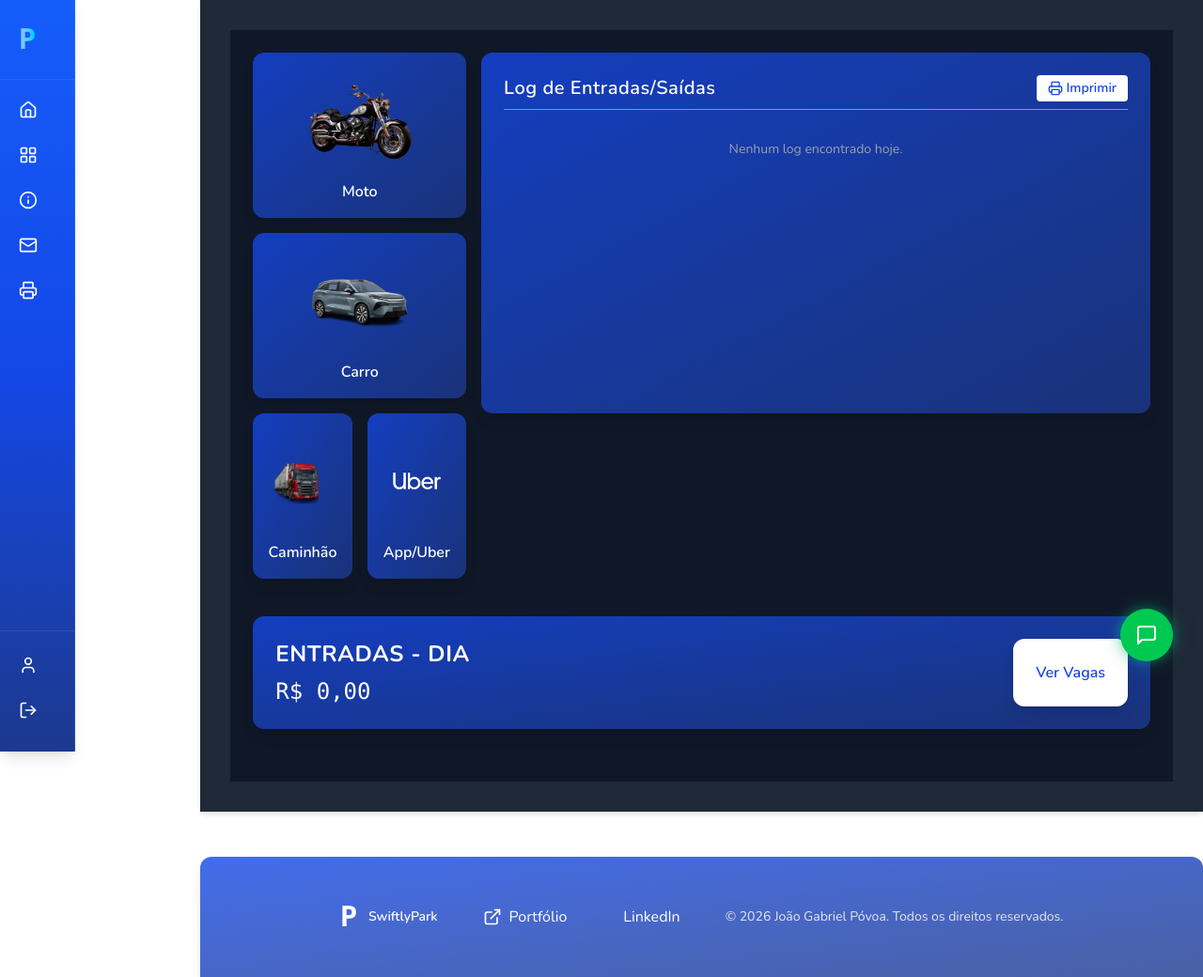
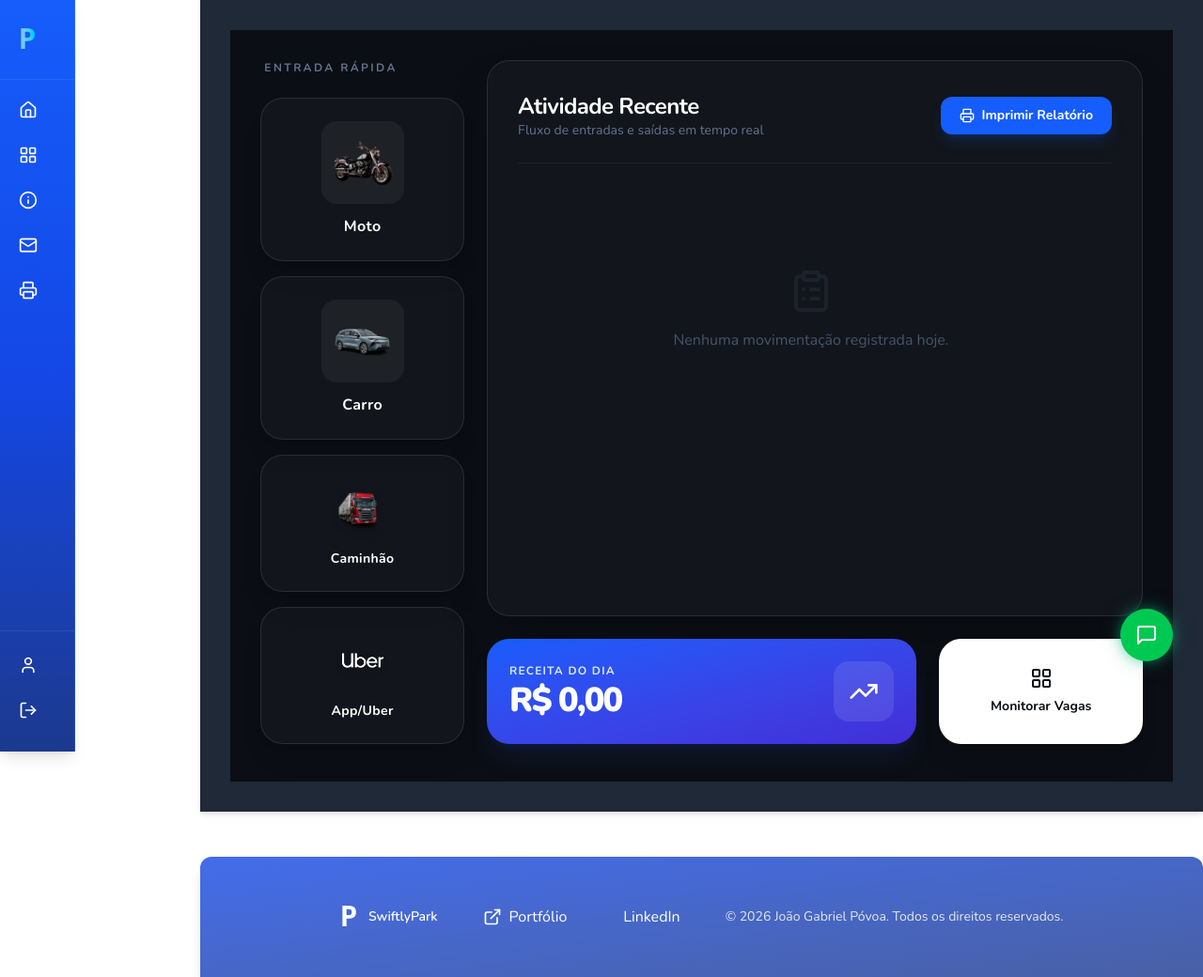
Before and after one commit to gabrielpovoa/swiftlypark, a PHP site: page / in a window 1280 px wide. Shown: the whole page at 94% size. Run offline with PHP 8.4, Linux system fonts and the light colour scheme; the visitor is signed in with stand-in values (Sample User, id 1); tables that the repository leaves empty hold one stand-in row (values such as "Sample post"); some libraries are stand-ins or nearby versions.

Commit message:
FEAT: New Layout in homedash and fixing btn print-logs

```diff
--- a/app/views/HomeDash/homedash.php
+++ b/app/views/HomeDash/homedash.php
@@ -1,117 +1,129 @@
 <?php $this->partial('head', ['title' => $title]); ?>
 
-<section class="p-6 flex flex-col gap-6 min-h-screen w-full bg-gray-900">
+<section class="min-h-screen w-full bg-[#0b0e14] text-slate-300 p-4 md:p-8">
 
-    <div class="grid grid-cols-1 lg:grid-cols-4 gap-4">
+    <div class="max-w-7xl mx-auto grid grid-cols-1 lg:grid-cols-12 gap-6">
 
-        <!-- Coluna Veículos -->
-        <div class="flex flex-col gap-4 lg:col-span-1">
+        <aside class="lg:col-span-3 flex flex-col gap-4">
+            <h2 class="text-xs font-bold uppercase tracking-[0.2em] text-slate-500 mb-2 ml-1">Entrada Rápida</h2>
 
-            <!-- Moto -->
+            <div class="grid grid-cols-2 lg:grid-cols-1 gap-4">
                 <a href="/vacancy/apply?type=moto"
-               class="flex flex-col items-center justify-center bg-gradient-to-br from-blue-700/80 to-blue-900/80
-                      rounded-xl shadow-lg p-4 hover:scale-105 transition-transform duration-300 cursor-pointer">
-                <img src="/images/moto.png" alt="Moto" class="w-28 h-28 object-contain mb-2"/>
-                <span class="text-white font-semibold">Moto</span>
+                   class="group flex flex-col items-center justify-center bg-white/[0.03] border border-white/10 rounded-3xl p-6 transition-all duration-300 hover:bg-blue-600 hover:border-blue-400 hover:-translate-y-1 shadow-xl">
+                    <div class="p-3 bg-white/5 rounded-2xl mb-3 group-hover:bg-white/20 transition-colors">
+                        <img src="/images/moto.png" alt="Moto" class="w-16 h-16 object-contain"/>
+                    </div>
+                    <span class="text-white font-bold tracking-wide">Moto</span>
                 </a>
 
-            <!-- Carro -->
                 <a href="/vacancy/apply?type=carro"
-               class="flex flex-col items-center justify-center bg-gradient-to-br from-blue-700/80 to-blue-900/80
-                      rounded-xl shadow-lg p-4 hover:scale-105 transition-transform duration-300 cursor-pointer">
-                <img src="/images/car.png" alt="Carro" class="w-28 h-28 object-contain mb-2"/>
-                <span class="text-white font-semibold">Carro</span>
+                   class="group flex flex-col items-center justify-center bg-white/[0.03] border border-white/10 rounded-3xl p-6 transition-all duration-300 hover:bg-blue-600 hover:border-blue-400 hover:-translate-y-1 shadow-xl">
+                    <div class="p-3 bg-white/5 rounded-2xl mb-3 group-hover:bg-white/20 transition-colors">
+                        <img src="/images/car.png" alt="Carro" class="w-16 h-16 object-contain"/>
+                    </div>
+                    <span class="text-white font-bold tracking-wide">Carro</span>
                 </a>
 
-            <!-- Caminhão + App/Uber lado a lado -->
-            <div class="flex gap-4">
-
-                <!-- Caminhão -->
                 <a href="/vacancy/apply?type=caminhao"
-                   class="flex flex-col items-center justify-center bg-gradient-to-br from-blue-700/80 to-blue-900/80
-                          rounded-xl shadow-lg p-4 hover:scale-105 transition-transform duration-300 flex-1 cursor-pointer">
-                    <img src="/images/truck.png" alt="Caminhão" class="w-28 h-28 object-contain mb-2"/>
-                    <span class="text-white font-semibold">Caminhão</span>
+                   class="group flex flex-col items-center justify-center bg-white/[0.03] border border-white/10 rounded-3xl p-6 transition-all duration-300 hover:bg-blue-600 hover:border-blue-400 hover:-translate-y-1 shadow-xl">
+                    <img src="/images/truck.png" alt="Caminhão" class="w-16 h-16 object-contain mb-3 drop-shadow-lg"/>
+                    <span class="text-white font-bold tracking-wide text-sm">Caminhão</span>
                 </a>
 
-                <!-- App/Uber -->
                 <a href="/vacancy/apply?type=app"
-                   class="flex flex-col items-center justify-center bg-gradient-to-br from-blue-700/80 to-blue-900/80
-                          rounded-xl shadow-lg p-4 hover:scale-105 transition-transform duration-300 flex-1 cursor-pointer">
-                    <img src="/images/uber.png" alt="App/Uber" class="w-28 h-28 object-contain mb-2"/>
-                    <span class="text-white font-semibold">App/Uber</span>
+                   class="group flex flex-col items-center justify-center bg-white/[0.03] border border-white/10 rounded-3xl p-6 transition-all duration-300 hover:bg-blue-600 hover:border-blue-400 hover:-translate-y-1 shadow-xl">
+                    <img src="/images/uber.png" alt="App/Uber" class="w-16 h-16 object-contain mb-3 drop-shadow-lg"/>
+                    <span class="text-white font-bold tracking-wide text-sm">App/Uber</span>
+                </a>
+            </div>
+        </aside>
+
+        <main class="lg:col-span-9 flex flex-col gap-6">
+
+            <div class="flex-grow bg-white/[0.03] border border-white/10 rounded-3xl p-8 shadow-2xl flex flex-col min-h-[500px]">
+
+                <div class="flex flex-col md:flex-row justify-between items-start md:items-center gap-4 mb-8 border-b border-white/5 pb-6">
+                    <div>
+                        <h2 class="text-2xl font-bold text-white tracking-tight">Atividade Recente</h2>
+                        <p class="text-sm text-slate-500">Fluxo de entradas e saídas em tempo real</p>
+                    </div>
+
+                    <button id="btn-print-logs"
+                            class="js-print-logs flex items-center gap-2 px-5 py-2.5 bg-blue-600 hover:bg-blue-500 text-white text-sm font-bold rounded-xl transition-all shadow-lg shadow-blue-600/20 active:scale-95">
+                        <i data-lucide="printer" class="w-4 h-4"></i>
+                        Imprimir Relatório
+                    </button>
+                </div>
+
+                <div class="overflow-y-auto pr-2 custom-scrollbar">
+                    <?php if (!empty($logEntry)): ?>
+                        <div class="space-y-3">
+                            <?php foreach ($logEntry as $log):
+                                $isEntrada = $log['tipo'] === 'entrada';
+                                $tipoVeiculo = trim(strtolower($log['tipo_veiculo'] ?? 'carro'));
+                                $icons = ['moto' => 'bike', 'caminhao' => 'truck', 'app' => 'smartphone', 'carro' => 'car'];
+                                $iconName = $icons[$tipoVeiculo] ?? 'car';
+                                ?>
+                                <div class="flex items-center justify-between p-4 bg-white/[0.02] border border-white/5 rounded-2xl hover:bg-white/[0.05] transition-colors">
+                                    <div class="flex items-center gap-4">
+                                        <div class="p-3 rounded-xl <?= $isEntrada ? 'bg-emerald-500/10 text-emerald-500' : 'bg-rose-500/10 text-rose-500' ?>">
+                                            <i data-lucide="<?= $iconName ?>" class="w-5 h-5"></i>
+                                        </div>
+                                        <div>
+                                            <div class="flex items-center gap-2">
+                                                <span class="text-lg font-mono font-black text-white"><?= strtoupper($log['placa']) ?></span>
+                                                <span class="text-[10px] uppercase font-bold px-2 py-0.5 rounded bg-white/5 text-slate-400"><?= ucfirst($tipoVeiculo) ?></span>
+                                            </div>
+                                            <p class="text-xs font-medium uppercase tracking-tighter <?= $isEntrada ? 'text-emerald-500' : 'text-rose-500' ?>">
+                                                <?= $isEntrada ? '📥 Entrada Realizada' : '📤 Saída Finalizada' ?>
+                                            </p>
+                                        </div>
+                                    </div>
+                                    <div class="text-right">
+                                        <span class="block text-sm font-bold text-slate-200"><?= htmlspecialchars($log['hora']) ?></span>
+                                        <span class="text-[10px] text-slate-500 uppercase font-bold">Hoje</span>
+                                    </div>
+                                </div>
+                            <?php endforeach; ?>
+                        </div>
+                    <?php else: ?>
+                        <div class="flex flex-col items-center justify-center py-20 text-slate-600">
+                            <i data-lucide="clipboard-list" class="w-12 h-12 mb-4 opacity-20"></i>
+                            <p>Nenhuma movimentação registrada hoje.</p>
+                        </div>
+                    <?php endif; ?>
+                </div>
+            </div>
+
+            <div class="grid grid-cols-1 md:grid-cols-3 gap-6">
+
+                <div class="md:col-span-2 bg-gradient-to-br from-blue-600 to-indigo-700 rounded-3xl p-6 flex items-center justify-between shadow-xl shadow-blue-900/20">
+                    <div>
+                        <p class="text-blue-100 text-xs font-bold uppercase tracking-widest mb-1">Receita do Dia</p>
+                        <h3 class="text-4xl font-black text-white tracking-tighter">
+                            R$ <?= number_format(floatval($dailyIncome), 2, ',', '.') ?>
+                        </h3>
+                    </div>
+                    <div class="bg-white/10 p-4 rounded-2xl">
+                        <i data-lucide="trending-up" class="w-8 h-8 text-white"></i>
+                    </div>
+                </div>
+
+                <a href="/vacancy"
+                   class="bg-white text-[#0b0e14] rounded-3xl p-6 flex flex-col items-center justify-center text-center hover:bg-slate-200 transition-all group shadow-xl">
+                    <i data-lucide="layout-grid" class="w-6 h-6 mb-2 group-hover:scale-110 transition-transform"></i>
+                    <span class="font-bold text-sm">Monitorar Vagas</span>
                 </a>
 
             </div>
-        </div>
-
-        <!-- Log -->
-        <div class="h-96 lg:col-span-3 bg-gradient-to-br from-blue-700/80 to-blue-900/80
-             text-white rounded-xl shadow-lg p-6 flex flex-col">
-
-            <div class="flex justify-between items-center border-b border-blue-400 pb-2 mb-4">
-                <h2 class="text-xl font-semibold tracking-wide">Log de Entradas/Saídas</h2>
-                <button
-                    title="Imprimir relatório de logs de estacionamento"
-                    class="js-print-logs flex items-center gap-1 px-3 py-1 bg-white text-blue-700 font-semibold rounded
-                           hover:bg-blue-700 hover:text-white transition-colors duration-300 text-sm"
-                    id="btn-print-logs">
-                    <i data-lucide="printer" class="w-4 h-4"></i> Imprimir
-                </button>
-            </div>
-
-            <?php if (!empty($logEntry)): ?>
-                <ul class="flex flex-col gap-2 overflow-y-auto max-h-96 pr-2">
-                    <?php foreach ($logEntry as $log): ?>
-                        <?php
-                        $tipoVeiculo = trim(strtolower($log['tipo_veiculo'] ?? 'carro'));
-                        switch ($tipoVeiculo) {
-                            case 'moto': $icon = 'bike'; break;
-                            case 'caminhao': $icon = 'truck'; break;
-                            case 'app': $icon = 'smartphone'; break;
-                            default: $icon = 'car';
-                        }
-                        $cor = $log['tipo'] === 'entrada' ? 'text-green-400' : 'text-red-400';
-                        ?>
-                        <li class="flex justify-between items-center p-2 rounded-lg transition-colors duration-200
-                            <?= $log['tipo'] === 'entrada'
-                                ? 'bg-green-600/20 hover:bg-green-600/40'
-                                : 'bg-red-600/20 hover:bg-red-600/40' ?>">
-                            <div class="flex items-center gap-3">
-                                <i data-lucide="<?= $icon ?>" class="w-5 h-5 <?= $cor ?>"></i>
-                                <span class="text-sm font-medium">
-                                    <strong><?= htmlspecialchars($log['placa']) ?></strong>
-                                    (<?= ucfirst($tipoVeiculo) ?>) <?= $log['tipo'] ?>
-                                </span>
-                            </div>
-                            <span class="text-xs text-gray-300"><?= htmlspecialchars($log['hora']) ?></span>
-                        </li>
-                    <?php endforeach; ?>
-                </ul>
-            <?php else: ?>
-                <p class="text-gray-400 text-center mt-4 text-sm">Nenhum log encontrado hoje.</p>
-            <?php endif; ?>
-        </div>
-
-    </div>
-
-    <!-- Entradas -->
-    <div class="bg-gradient-to-br from-blue-700/80 to-blue-900/80 p-6 rounded-xl shadow-lg
-                flex flex-col md:flex-row justify-between items-center gap-4 mt-4">
-
-        <div>
-            <h1 class="text-white text-2xl font-bold uppercase mb-2 tracking-wide">Entradas - Dia</h1>
-            <span class="text-white text-2xl font-mono">
-                R$ <?= number_format(floatval($dailyIncome), 2, ',', '.') ?>
-            </span>
-        </div>
-
-        <a href="/vacancy"
-           class="p-6 bg-white text-blue-700 font-semibold rounded-xl shadow-lg hover:bg-blue-700
-                  hover:text-white transition-colors duration-300 text-center">
-            Ver Vagas
-        </a>
-
+        </main>
     </div>
 
 </section>
+
+<style>
+    .custom-scrollbar::-webkit-scrollbar { width: 6px; }
+    .custom-scrollbar::-webkit-scrollbar-track { background: transparent; }
+    .custom-scrollbar::-webkit-scrollbar-thumb { background: rgba(255,255,255,0.1); border-radius: 10px; }
+    .custom-scrollbar::-webkit-scrollbar-thumb:hover { background: rgba(255,255,255,0.2); }
+</style>
```
Lines whose indentation alone changed are shown as unchanged.
